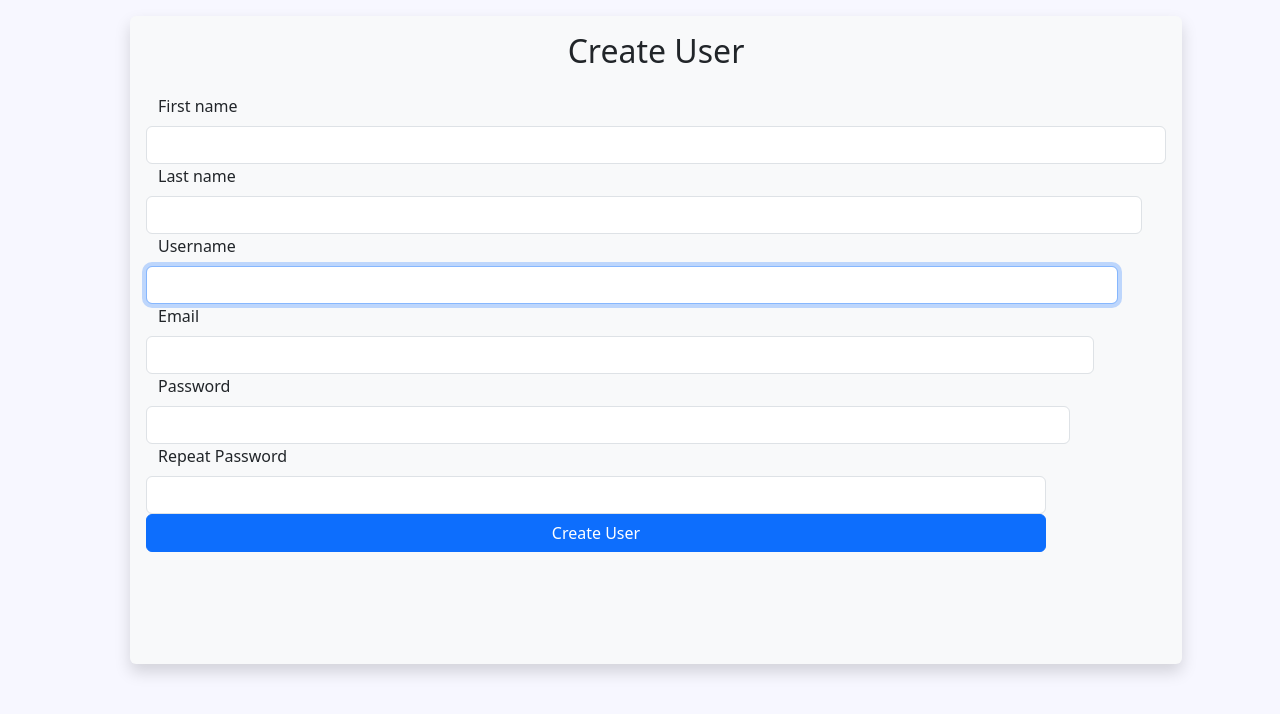
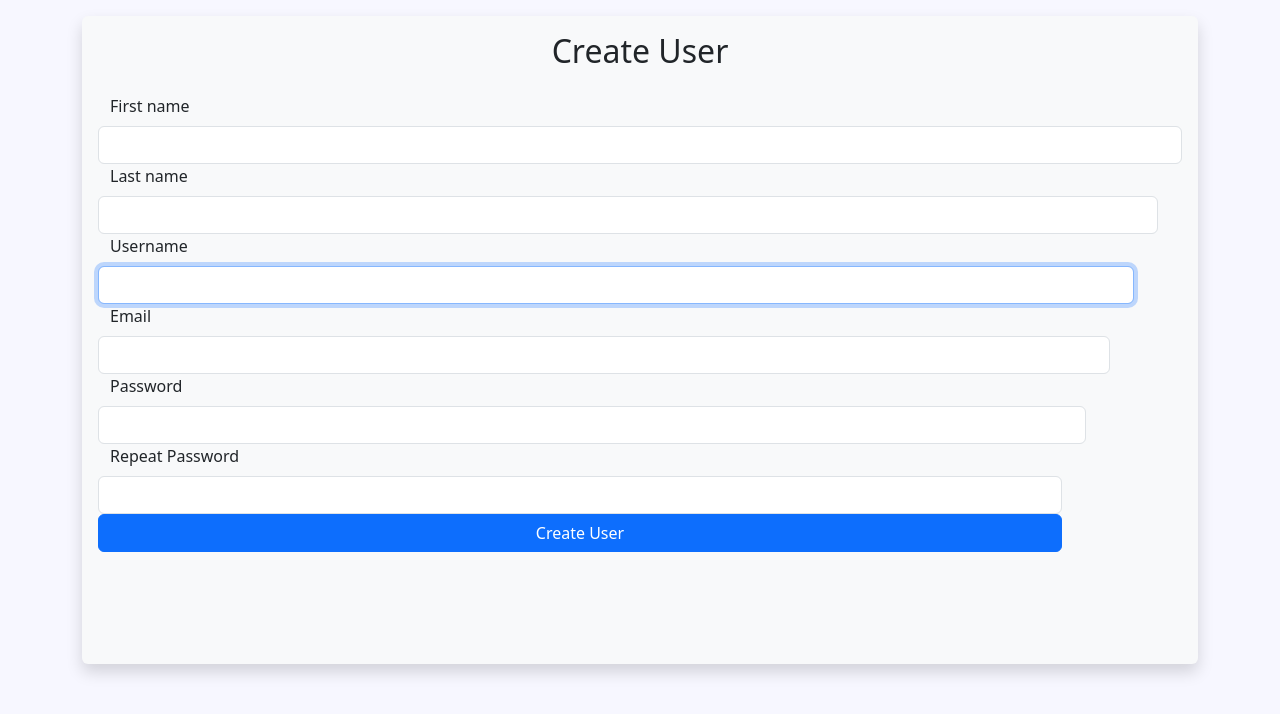
Before and after one commit to Gvantsie/book_market, a Django app: page /register/ in a window 1280 px wide. Shown: the part 72-786 px from the top of the page. Run offline with Django 5.2, Linux system fonts and the light colour scheme.

Commit message:
some touch ups

```diff
--- a/market/templates/create_user.html
+++ b/market/templates/create_user.html
@@ -1,7 +1,7 @@
 {% extends 'base.html' %}
 {% block title %}Create User{% endblock %}
 {% block body %}
-    <div class="row shadow p-3 m-3 ms-5 bg-body-tertiary rounded" id="register-user">
+    <div class="row shadow p-3 mt-3 m-0 bg-body-tertiary rounded" id="register-user">
         <h2 class="mb-4 text-center">Create User</h2>
         <form method="post" class="needs-validation" novalidate>
             {% csrf_token %}
--- a/market/templates/login.html
+++ b/market/templates/login.html
@@ -1,7 +1,7 @@
 {% extends 'base.html' %}
 {% block title %}Login{% endblock %}
 {% block body %}
-    <div class="row shadow p-3 m-3 ms-5 bg-body-tertiary rounded">
+    <div class="row shadow p-3 mt-3 m-0 bg-body-tertiary rounded">
         <h2 class="mb-4 text-center">Login</h2>
         <form method="post" class="needs-validation" novalidate>
             {% csrf_token %}
--- a/static/css/style.css
+++ b/static/css/style.css
@@ -18,7 +18,6 @@ h1 {
     justify-content: space-between;
     gap: 15px;
     width: calc(100% + 40px);
-    padding: 0 20px;
     box-sizing: border-box;
     margin-bottom: 20px;
 }
```
